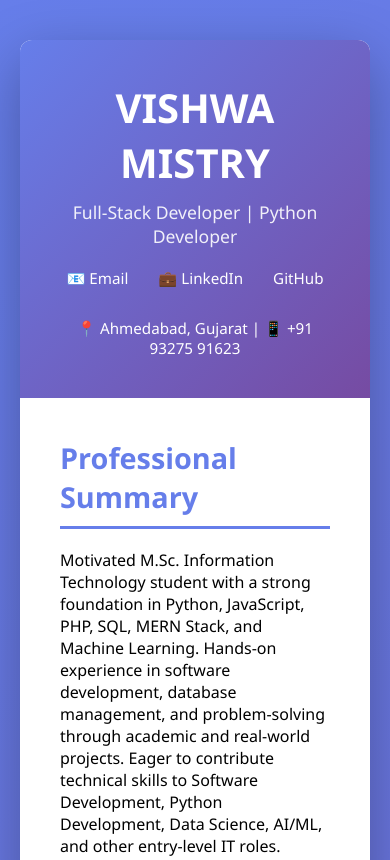
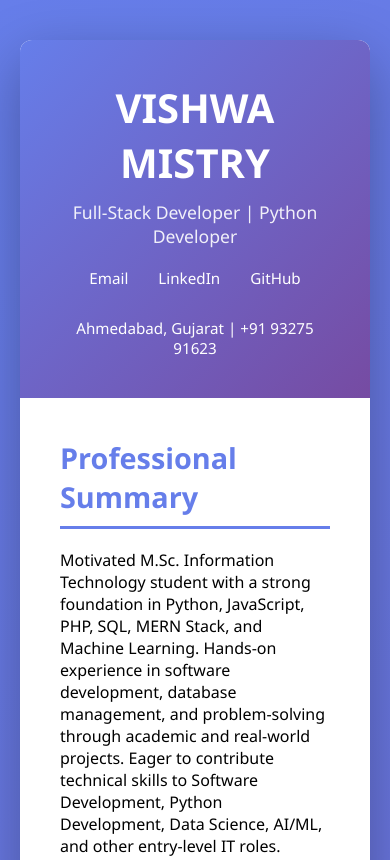
Before and after one commit to vishwa024/Vishwa-s_Portfolio, a plain HTML site: page index.html in a window 390 px wide. Shown: the top 860 px of the page. Drawn offline with Linux system fonts and the light colour scheme.

Commit message:
Update contact information in index.html
Removed emojis from contact links and updated phone number format.

```diff
--- a/index.html
+++ b/index.html
@@ -305,12 +305,11 @@
             <h1>VISHWA MISTRY</h1>
             <p>Full-Stack Developer | Python Developer</p>
             <div class="contact-info">
-                <a href="mailto:mistryvishwa16@gmail.com">📧 Email</a>
-                <a href="https://linkedin.com/in/vishwa-mistry-932a49368" target="_blank">💼 LinkedIn</a>
-                <a href="https://github.com/vishwa024" target="_blank" rel="noopener noreferrer">
-  <i class="fa-brands fa-github"></i> GitHub
+                <a href="mailto:mistryvishwa16@gmail.com"> Email</a>
+                <a href="https://linkedin.com/in/vishwa-mistry-932a49368" target="_blank"> LinkedIn</a>
+                <a href="https://github.com/vishwa024" target="_blank" rel="noopener noreferrer"> GitHub
 </a>
-                <span>📍 Ahmedabad, Gujarat | 📱 +91 93275 91623</span>
+                <span> Ahmedabad, Gujarat | +91 93275 91623</span>
             </div>
         </div>
 
```
